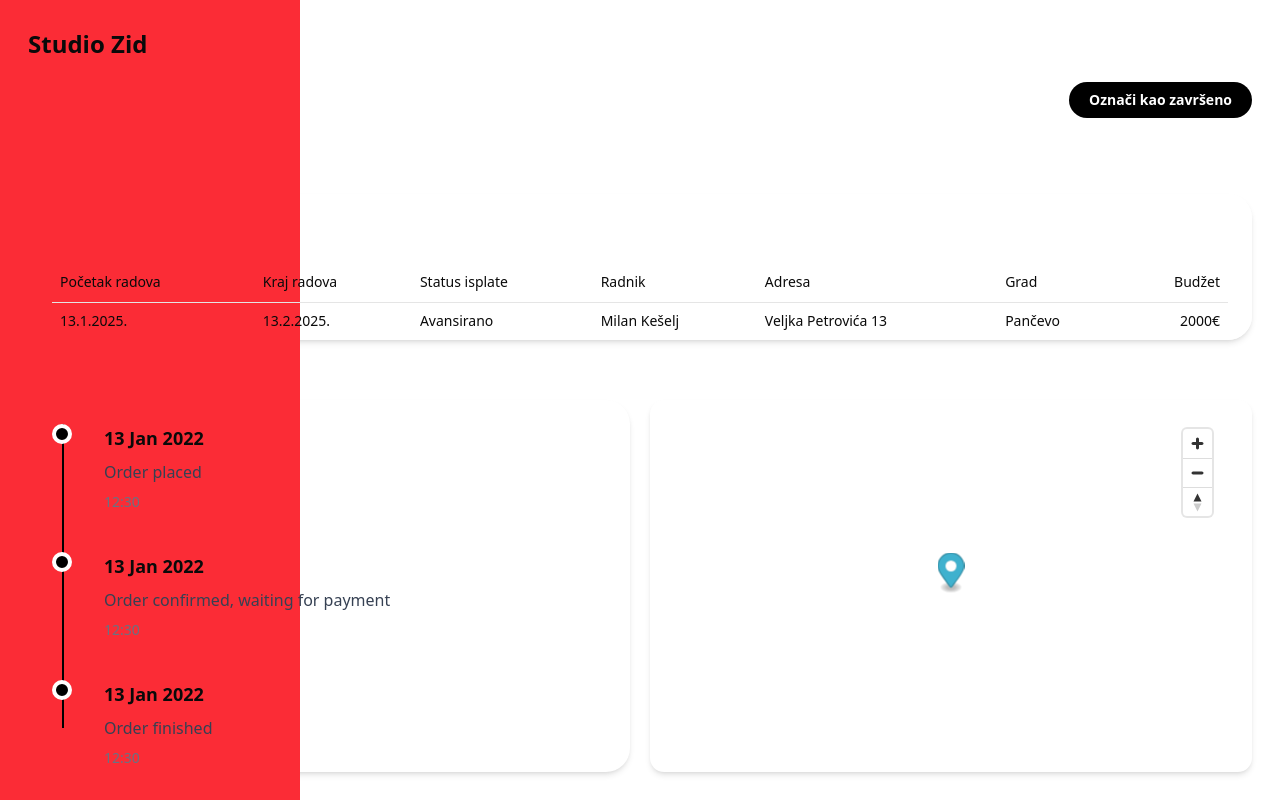
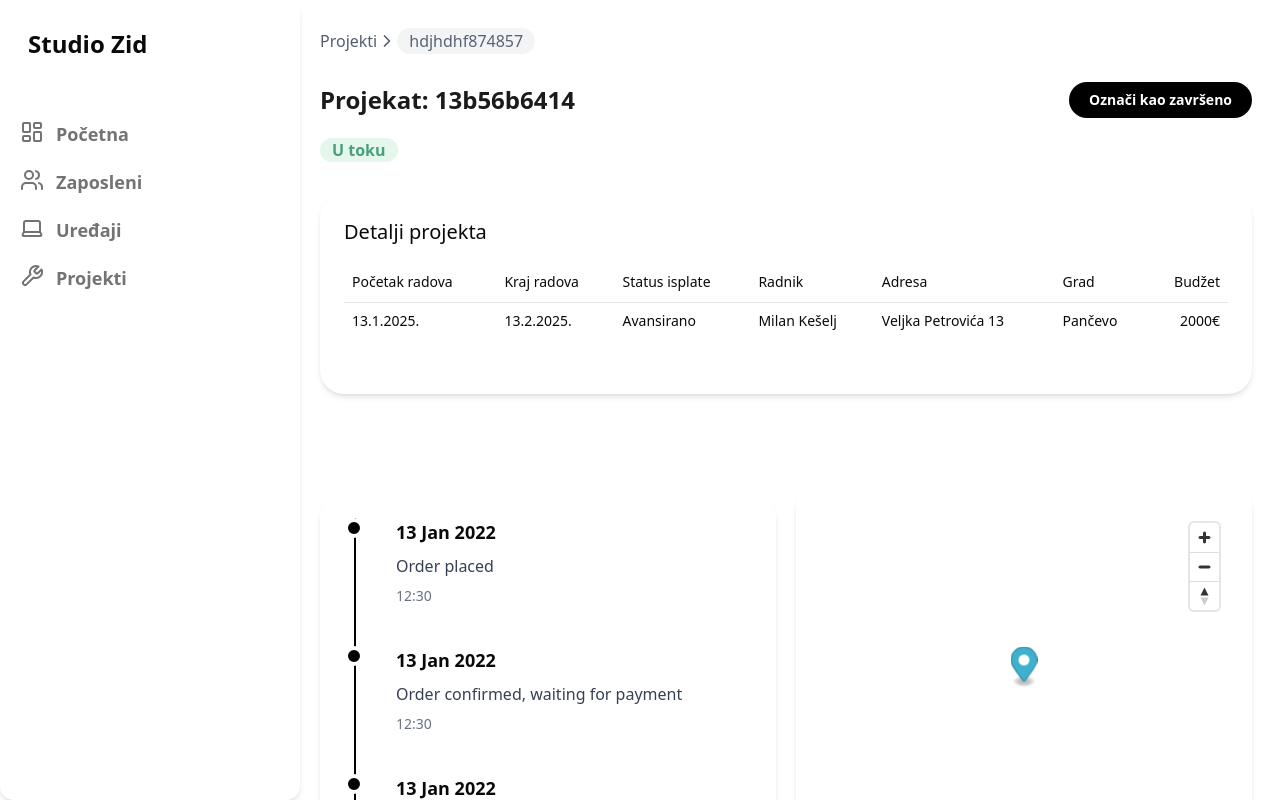
Before and after one commit to mateja404/studiozid-dash, a Next.js app: page / in a window 1280 px wide. Built offline with nearby package versions, Linux system fonts and the light colour scheme; no server answers.

Commit message:
- frontend izmene

```diff
--- a/app/components/HomePage.tsx
+++ b/app/components/HomePage.tsx
@@ -28,8 +28,8 @@ const HomePage = () => {
   }
   return (
     <>
-      <section className='relative w-full min-h-screen flex flex-col xl:flex-row'>
-        <button onClick={toggleMenu} className="md:hidden absolute mt-7 right-5 w-10 h-10 flex items-center justify-center rounded-xl bg-transparent transition-all duration-200 border border-black/10 group" aria-label="Toggle menu">
+      <section className='relative overflow-x-hidden w-full min-h-screen flex flex-col xl:flex-row'>
+        <button onClick={toggleMenu} className="absolute mt-7 right-5 w-10 h-10 flex items-center justify-center rounded-xl bg-transparent transition-all duration-200 border border-black/10 group lg:hidden xl:hidden 2xl:hidden" aria-label="Toggle menu">
           <div className="relative flex flex-col items-center justify-center w-5 h-5 overflow-hidden">
               <span className={`absolute w-5 h-[2px] bg-black rounded-full transform transition-transform duration-300 ease-in-out ${isActive ? "rotate-45" : "-translate-y-1.5"}`}></span>
               <span className={`absolute w-5 h-[2px] bg-black rounded-full transform transition-all duration-200 ease-in-out ${isActive ? "opacity-0" : "opacity-100"}`}></span>
@@ -37,7 +37,7 @@ const HomePage = () => {
           </div>
         </button>
         <SidebarNew isOpen={isOpen} />
-        <div className={`flex-grow flex flex-col p-4 md:p-7 2xl:pl-[320px] max-sm:pt-[50px] ${isOpen ? "hidden" : ""}`}>
+        <div className={`flex-grow flex flex-col p-4 md:p-7 lg:pl-[220px] xl:pl-[320px] 2xl:pl-[320px] max-sm:pt-[50px] ${isOpen ? "hidden" : ""}`}>
           <div className='w-full mb-8'>
             <p className='flex items-center text-[#535d6d]'>
               Projekti
@@ -62,7 +62,7 @@ const HomePage = () => {
               </p>
             )}
           </div>
-          <div className="w-full max-w-[100%] mx-auto bg-white rounded-3xl shadow-md p-4 md:p-6 overflow-x-auto">
+          <div className="w-full min-h-[200px] max-w-[100%] mx-auto bg-white rounded-3xl shadow-md p-4 md:p-6 overflow-x-auto">
             <h2 className="text-xl mb-4">Detalji projekta</h2>
             <Table>
               <TableHeader>
@@ -89,7 +89,7 @@ const HomePage = () => {
               </TableBody>
             </Table>
           </div>
-          <div className='flex w-full h-screen xl:h-1/2 2xl:h-1/2 mt-15 flex-col lg:flex-row xl:flex-row 2xl:flex-row gap-x-5 gap-y-10'>
+          <div className='flex w-full h-screen xl:h-1/2 2xl:h-1/2 mt-25 flex-col lg:flex-row xl:flex-row 2xl:flex-row gap-x-5 gap-y-10'>
             <div className='flex w-full 2xl:w-1/2 h-full'>
               <div className='w-full h-full flex flex-col max-md:flex-row gap-2'>
                 <div className='mx-auto  w-full h-full bg-white rounded-3xl p-6 shadow-md'>
--- a/app/components/SidebarNew.tsx
+++ b/app/components/SidebarNew.tsx
@@ -1,13 +1,20 @@
 "use client";
 
-import React, { useState } from 'react';
+import React from 'react';
 import Link from "next/link";
 import { Wrench, Users, LayoutDashboard, Laptop } from 'lucide-react';
 
 const SidebarNew = ({ isOpen }: any) => {
   return (
     <nav>
-        <div className='fixed left-0 top-0 bg-red-500 hidden xl:flex 2xl:flex xl:w-[300px] 2xl:w-[300px] h-screen'></div>
+        <div className='fixed left-0 top-0 bg-white shadow-md rounded-xl hidden lg:flex xl:flex 2xl:flex lg:w-[210px] xl:w-[300px] 2xl:w-[300px] h-screen'>
+            <ul className="flex flex-col gap-y-5 mt-30 ml-5 text-muted-foreground">
+                <li><Link href={"/"} className="flex gap-x-3 font-bold text-lg hover:text-black transition-all duration-400"><LayoutDashboard/> Početna</Link></li>
+                <li><Link href={"/"} className="flex gap-x-3 font-bold text-lg hover:text-black transition-all duration-400"><Users/> Zaposleni</Link></li>
+                <li><Link href={"/"} className="flex gap-x-3 font-bold text-lg hover:text-black transition-all duration-400"><Laptop/> Uređaji</Link></li>
+                <li><Link href={"/"} className="flex gap-x-3 font-bold text-lg hover:text-black transition-all duration-400"><Wrench/> Projekti</Link></li>
+            </ul>
+        </div>
         <div className={`${isOpen ? "min-h-screen w-full bg-white flex z-1" : "h-[100px] w-full bg-white shadow-md"}`}>
             <h1 className='absolute left-7 font-bold text-2xl mt-7'>Studio Zid</h1>
             <ul className={`gap-y-7 flex-col mx-auto mt-35 ${isOpen ? "flex" : "hidden -translate-y-100 transition ease-in-out duration-300"}`}>
```
